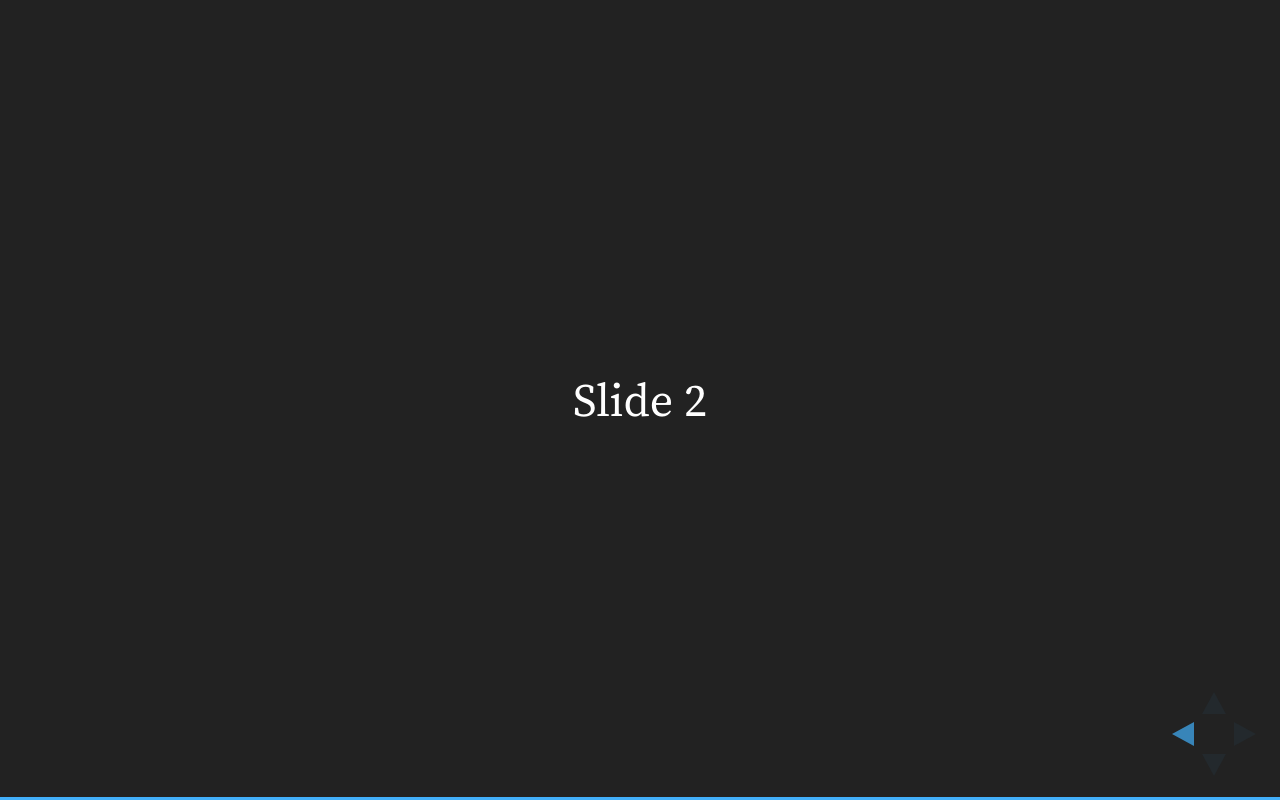
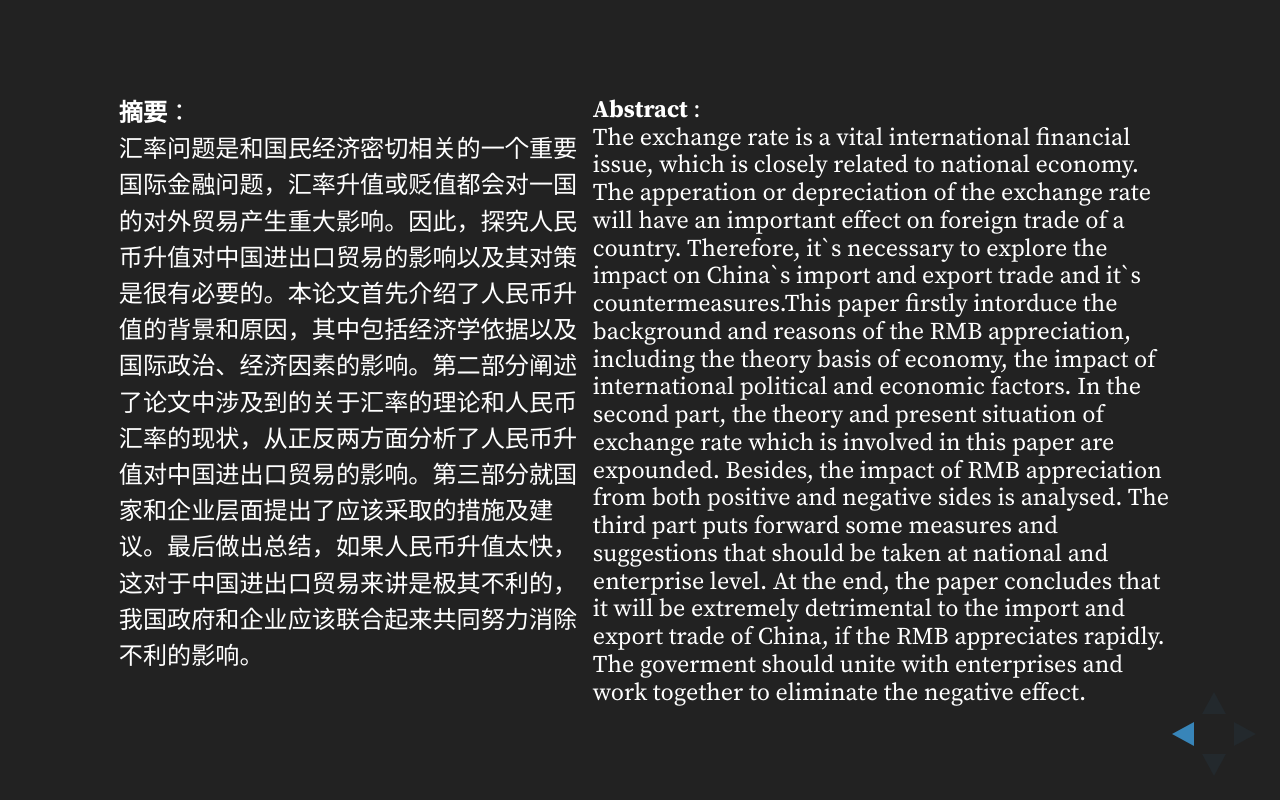
Before and after one commit to XiDeAssassin/Translation-Slides, a website: page index.html in a window 1280 px wide. Both pictures are taken after a click on the button 1251 px from the left and 734 px from the top of the page. Drawn offline with Linux system fonts and the light colour scheme.

Commit message:
add content

```diff
--- a/index.html
+++ b/index.html
@@ -28,7 +28,28 @@
 				</section>
 
 
-				<section>Slide 2</section>
+				<section id="All Translation" style="padding: 5px;">
+					<div id="Chn"
+					     style="width: 45%;
+						 		height: 100%;
+						 		float: left;
+								font-size: 22px;
+								text-align: left;
+								line-height: 150%;">
+								 <b>摘要</b>：<br>
+								 汇率问题是和国民经济密切相关的一个重要国际金融问题，汇率升值或贬值都会对一国的对外贸易产生重大影响。因此，探究人民币升值对中国进出口贸易的影响以及其对策是很有必要的。本论文首先介绍了人民币升值的背景和原因，其中包括经济学依据以及国际政治、经济因素的影响。第二部分阐述了论文中涉及到的关于汇率的理论和人民币汇率的现状，从正反两方面分析了人民币升值对中国进出口贸易的影响。第三部分就国家和企业层面提出了应该采取的措施及建议。最后做出总结，如果人民币升值太快，这对于中国进出口贸易来讲是极其不利的，我国政府和企业应该联合起来共同努力消除不利的影响。
+					</div>
+
+					<div id="Eng"
+						 style="width: 55%;
+						 		float: right;
+								font-size: 22px;
+								line-height: 115%;
+								text-align:left;">
+								<b>Abstract</b> :<br>
+								 The exchange rate is a vital international financial issue, which is closely related to national economy. The apperation or depreciation of the exchange rate will have an important effect on foreign trade of a country. Therefore, it`s necessary to explore the impact on China`s import and export trade and it`s countermeasures.This paper firstly intorduce the background and reasons of the RMB appreciation, including the theory basis of economy, the impact of international political and economic factors. In the second part, the theory and present situation of exchange rate which is involved in this paper are expounded. Besides, the impact of RMB appreciation from both positive and negative sides is analysed. The third part puts forward some measures and suggestions that should be taken at national and enterprise level. At the end, the paper concludes that it will be extremely detrimental to the import and export trade of China, if the RMB appreciates rapidly. The goverment should unite with enterprises and work together to eliminate the negative effect.
+					</div>
+				</section>
 			</div>
 		</div>
 
@@ -40,6 +61,7 @@
 			// - https://github.com/hakimel/reveal.js#configuration
 			// - https://github.com/hakimel/reveal.js#dependencies
 			Reveal.initialize({
+				"progress": false,
 				dependencies: [
 					{ src: 'plugin/markdown/marked.js' },
 					{ src: 'plugin/markdown/markdown.js' },
```
